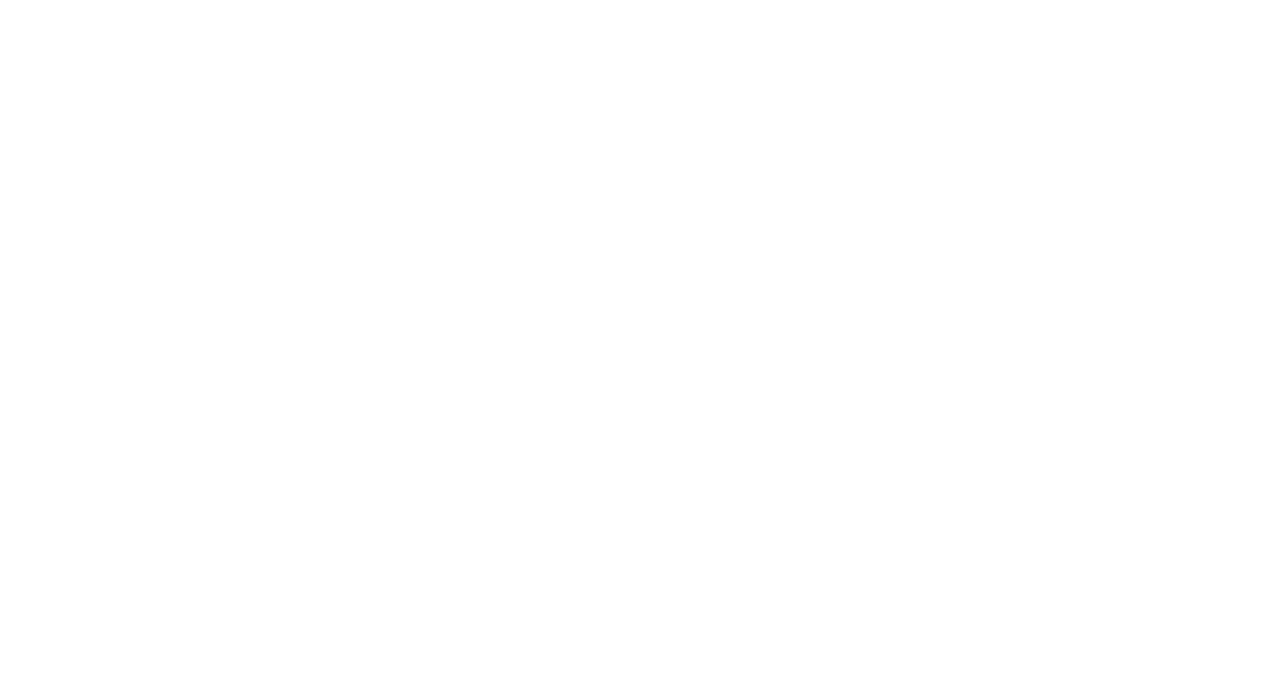
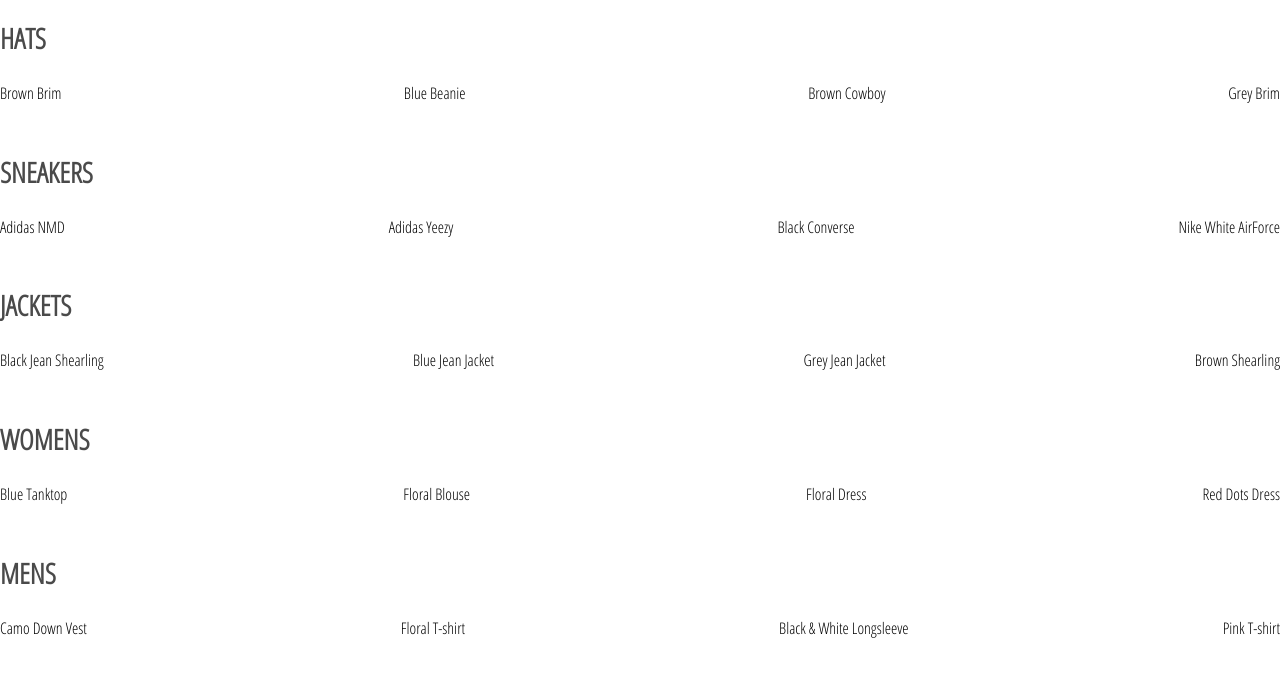
Before and after one commit to Hiro6634/crwn-clothing, a React (Create React App) app: page /shop in a window 1280 px wide. Shown: the top 676 px of the page. Built offline with nearby package versions, Linux system fonts and the light colour scheme.

Commit message:
79. Shop Page

```diff
--- a/src/App.js
+++ b/src/App.js
@@ -3,17 +3,14 @@
 import './App.css';
 
 import HomePage from './pages/homepage/homepage.component';
-
-const HatsPage = () => (
-  <div><h1>Hats Page</h1></div>
-);
+import ShopPage from './pages/shop/shop.component';
 
 function App() {
   return (
     <div>
       <Switch>
         <Route exact path='/' component={HomePage}/>
-        <Route path='/hats' component={HatsPage}/>
+        <Route path='/shop' component={ShopPage}/>
       </Switch>
     </div>
   );
--- /dev/null
+++ b/src/components/preview-collection/collection-preview.component.jsx
@@ -0,0 +1,18 @@
+import React from 'react';
+
+import './collection-preview.styles.css';
+
+const CollectionPreview = ({title, items}) => (
+    <div className='collection-preview'>
+        <h1 className='title'>{title.toUpperCase()}</h1>
+        <div className='preview'>
+            {items
+                .filter((item, idx) => idx < 4)
+                .map( item => (
+                <div key={item.id}>{item.name}</div>
+            ))}
+        </div>
+    </div>
+);
+
+export default CollectionPreview;
--- /dev/null
+++ b/src/components/preview-collection/collection-preview.styles.css
@@ -0,0 +1,14 @@
+.collection-preview {
+    display: flex;
+    flex-direction: column;
+    margin-bottom: 30px;
+}
+.title {
+    font-size: 28px;
+    margin-bottom: 25px;
+}
+
+.preview {
+    display: flex;
+    justify-content: space-between;
+}
--- /dev/null
+++ b/src/pages/shop/shop.component.jsx
@@ -0,0 +1,28 @@
+import React, { Component } from 'react';
+
+import CollectionPreview from '../../components/preview-collection/collection-preview.component';
+import SHOP_DATA from './shop.data';
+
+class ShopPage extends Component {
+    constructor(props){
+        super(props);
+
+        this.state = {
+            collections: SHOP_DATA
+        };
+    }
+    render(){
+        const {collections} = this.state;
+        return(
+            <div className='shop-page'>
+            {
+                collections.map(({id, ...otherCollectionProps}) =>(
+                    <CollectionPreview key={id} {...otherCollectionProps} />
+                ))
+            }
+            </div>
+        );
+    }
+}
+
+export default ShopPage;
--- /dev/null
+++ b/src/pages/shop/shop.data.js
@@ -0,0 +1,249 @@
+const SHOP_DATA =   [
+    {
+    id: 1,
+    title: 'Hats',
+    routeName: 'hats',
+    items: [
+      {
+        id: 1,
+        name: 'Brown Brim',
+        imageUrl: 'https://i.ibb.co/ZYW3VTp/brown-brim.png',
+        price: 25
+      },
+      {
+        id: 2,
+        name: 'Blue Beanie',
+        imageUrl: 'https://i.ibb.co/ypkgK0X/blue-beanie.png',
+        price: 18
+      },
+      {
+        id: 3,
+        name: 'Brown Cowboy',
+        imageUrl: 'https://i.ibb.co/QdJwgmp/brown-cowboy.png',
+        price: 35
+      },
+      {
+        id: 4,
+        name: 'Grey Brim',
+        imageUrl: 'https://i.ibb.co/RjBLWxB/grey-brim.png',
+        price: 25
+      },
+      {
+        id: 5,
+        name: 'Green Beanie',
+        imageUrl: 'https://i.ibb.co/YTjW3vF/green-beanie.png',
+        price: 18
+      },
+      {
+        id: 6,
+        name: 'Palm Tree Cap',
+        imageUrl: 'https://i.ibb.co/rKBDvJX/palm-tree-cap.png',
+        price: 14
+      },
+      {
+        id: 7,
+        name: 'Red Beanie',
+        imageUrl: 'https://i.ibb.co/bLB646Z/red-beanie.png',
+        price: 18
+      },
+      {
+        id: 8,
+        name: 'Wolf Cap',
+        imageUrl: 'https://i.ibb.co/1f2nWMM/wolf-cap.png',
+        price: 14
+      },
+      {
+        id: 9,
+        name: 'Blue Snapback',
+        imageUrl: 'https://i.ibb.co/X2VJP2W/blue-snapback.png',
+        price: 16
+      }
+    ]
+  },
+  {
+    id: 2,
+    title: 'Sneakers',
+    routeName: 'sneakers',
+    items: [
+      {
+        id: 10,
+        name: 'Adidas NMD',
+        imageUrl: 'https://i.ibb.co/0s3pdnc/adidas-nmd.png',
+        price: 220
+      },
+      {
+        id: 11,
+        name: 'Adidas Yeezy',
+        imageUrl: 'https://i.ibb.co/dJbG1cT/yeezy.png',
+        price: 280
+      },
+      {
+        id: 12,
+        name: 'Black Converse',
+        imageUrl: 'https://i.ibb.co/bPmVXyP/black-converse.png',
+        price: 110
+      },
+      {
+        id: 13,
+        name: 'Nike White AirForce',
+        imageUrl: 'https://i.ibb.co/1RcFPk0/white-nike-high-tops.png',
+        price: 160
+      },
+      {
+        id: 14,
+        name: 'Nike Red High Tops',
+        imageUrl: 'https://i.ibb.co/QcvzydB/nikes-red.png',
+        price: 160
+      },
+      {
+        id: 15,
+        name: 'Nike Brown High Tops',
+        imageUrl: 'https://i.ibb.co/fMTV342/nike-brown.png',
+        price: 160
+      },
+      {
+        id: 16,
+        name: 'Air Jordan Limited',
+        imageUrl: 'https://i.ibb.co/w4k6Ws9/nike-funky.png',
+        price: 190
+      },
+      {
+        id: 17,
+        name: 'Timberlands',
+        imageUrl: 'https://i.ibb.co/Mhh6wBg/timberlands.png',
+        price: 200
+      }
+    ]
+  },
+  {
+    id: 3,
+    title: 'Jackets',
+    routeName: 'jackets',
+    items: [
+      {
+        id: 18,
+        name: 'Black Jean Shearling',
+        imageUrl: 'https://i.ibb.co/XzcwL5s/black-shearling.png',
+        price: 125
+      },
+      {
+        id: 19,
+        name: 'Blue Jean Jacket',
+        imageUrl: 'https://i.ibb.co/mJS6vz0/blue-jean-jacket.png',
+        price: 90
+      },
+      {
+        id: 20,
+        name: 'Grey Jean Jacket',
+        imageUrl: 'https://i.ibb.co/N71k1ML/grey-jean-jacket.png',
+        price: 90
+      },
+      {
+        id: 21,
+        name: 'Brown Shearling',
+        imageUrl: 'https://i.ibb.co/s96FpdP/brown-shearling.png',
+        price: 165
+      },
+      {
+        id: 22,
+        name: 'Tan Trench',
+        imageUrl: 'https://i.ibb.co/M6hHc3F/brown-trench.png',
+        price: 185
+      }
+    ]
+  },
+  {
+    id: 4,
+    title: 'Womens',
+    routeName: 'womens',
+    items: [
+      {
+        id: 23,
+        name: 'Blue Tanktop',
+        imageUrl: 'https://i.ibb.co/7CQVJNm/blue-tank.png',
+        price: 25
+      },
+      {
+        id: 24,
+        name: 'Floral Blouse',
+        imageUrl: 'https://i.ibb.co/4W2DGKm/floral-blouse.png',
+        price: 20
+      },
+      {
+        id: 25,
+        name: 'Floral Dress',
+        imageUrl: 'https://i.ibb.co/KV18Ysr/floral-skirt.png',
+        price: 80
+      },
+      {
+        id: 26,
+        name: 'Red Dots Dress',
+        imageUrl: 'https://i.ibb.co/N3BN1bh/red-polka-dot-dress.png',
+        price: 80
+      },
+      {
+        id: 27,
+        name: 'Striped Sweater',
+        imageUrl: 'https://i.ibb.co/KmSkMbH/striped-sweater.png',
+        price: 45
+      },
+      {
+        id: 28,
+        name: 'Yellow Track Suit',
+        imageUrl: 'https://i.ibb.co/v1cvwNf/yellow-track-suit.png',
+        price: 135
+      },
+      {
+        id: 29,
+        name: 'White Blouse',
+        imageUrl: 'https://i.ibb.co/qBcrsJg/white-vest.png',
+        price: 20
+      }
+    ]
+  },
+  {
+    id: 5,
+    title: 'Mens',
+    routeName: 'mens',
+    items: [
+      {
+        id: 30,
+        name: 'Camo Down Vest',
+        imageUrl: 'https://i.ibb.co/xJS0T3Y/camo-vest.png',
+        price: 325
+      },
+      {
+        id: 31,
+        name: 'Floral T-shirt',
+        imageUrl: 'https://i.ibb.co/qMQ75QZ/floral-shirt.png',
+        price: 20
+      },
+      {
+        id: 32,
+        name: 'Black & White Longsleeve',
+        imageUrl: 'https://i.ibb.co/55z32tw/long-sleeve.png',
+        price: 25
+      },
+      {
+        id: 33,
+        name: 'Pink T-shirt',
+        imageUrl: 'https://i.ibb.co/RvwnBL8/pink-shirt.png',
+        price: 25
+      },
+      {
+        id: 34,
+        name: 'Jean Long Sleeve',
+        imageUrl: 'https://i.ibb.co/VpW4x5t/roll-up-jean-shirt.png',
+        price: 40
+      },
+      {
+        id: 35,
+        name: 'Burgundy T-shirt',
+        imageUrl: 'https://i.ibb.co/mh3VM1f/polka-dot-shirt.png',
+        price: 25
+      }
+    ]
+  }
+];
+
+export default SHOP_DATA;
```
Also changed, not shown: 1 other file (tests, documents, lock files or other folders).
